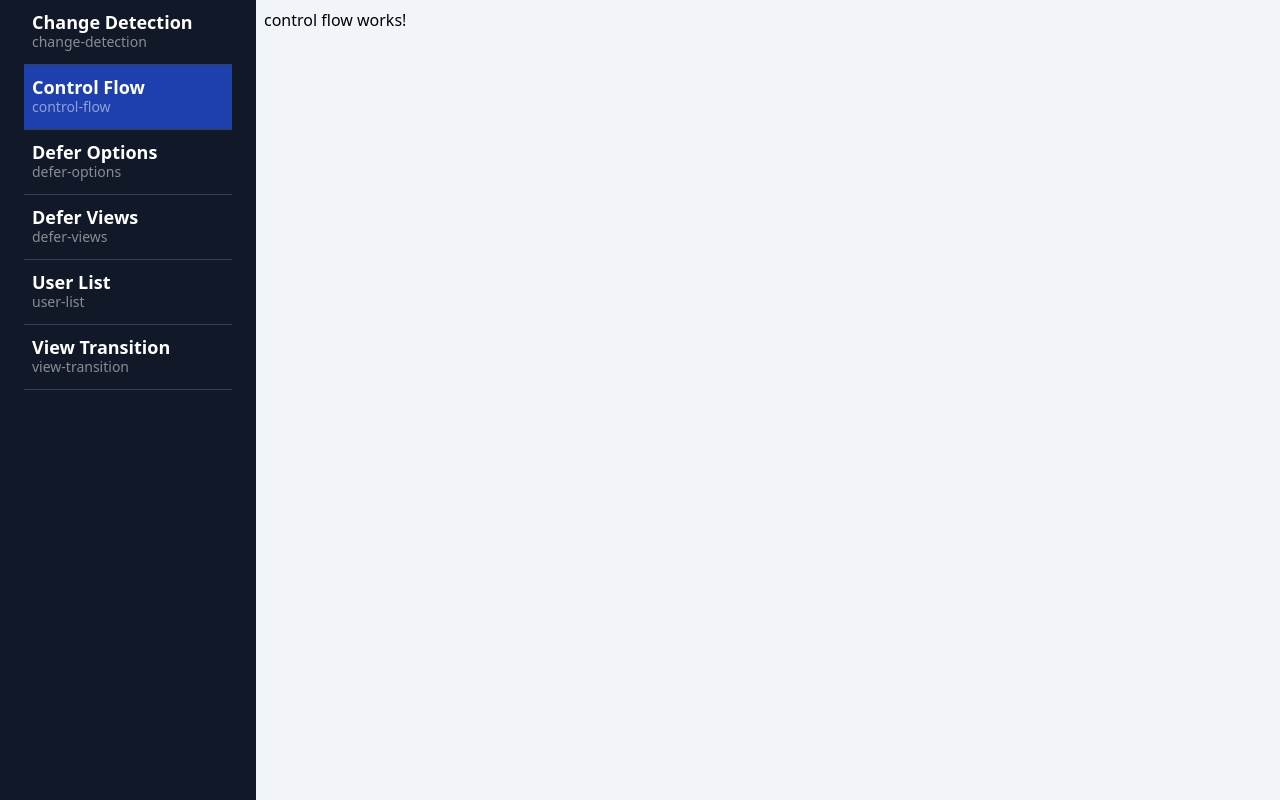
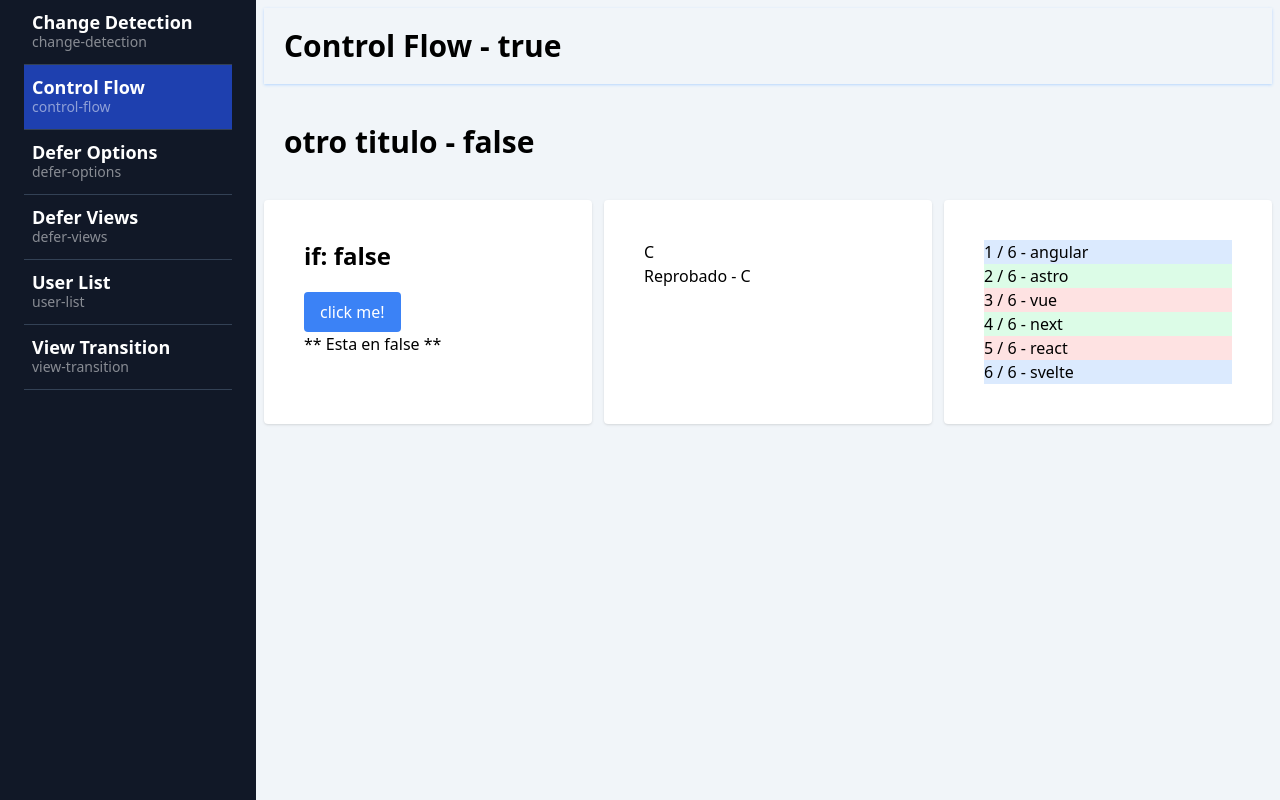
Before and after one commit to bsquiroz/angular_base_17, an Angular app: page /dashboard/control-flow in a window 1280 px wide. Built offline with nearby package versions, Linux system fonts and the light colour scheme.

Commit message:
add control flow

```diff
--- a/src/app/dashboard/pages/control-flow/control-flow.component.html
+++ b/src/app/dashboard/pages/control-flow/control-flow.component.html
@@ -1 +1,56 @@
-<p>control flow works!</p>
+<app-title title="Control Flow" withShadow />
+<app-title title="otro titulo" />
+
+<section class="grid grid-cols-1 md:grid-cols-3 gap-3">
+
+    <div class="bg-white rounded shadow p-10">
+
+        <h2 class="text-2xl font-bold mb-5">if: {{showContent()}}</h2>
+        <button class="bg-blue-500 px-4 py-2 rounded text-white" (click)="toggleContent()">
+            click me!
+        </button>
+        <div>
+            @if(showContent()) {
+            <h2>Esta en true</h2>
+            }
+            @else {
+            <h2>** Esta en false **</h2>
+            }
+        </div>
+
+    </div>
+
+    <div class="bg-white rounded shadow p-10 ">
+        <h2>{{grade()}}</h2>
+
+        @switch (grade()) {
+        @case ("A") {
+        <p>Arriba de 90 - A</p>
+        }
+        @case ("B") {
+        <p>Arriba de 80 - B</p>
+        }
+        @default {
+        <p>Reprobado - C</p>
+        }
+        }
+
+    </div>
+
+    <div class="bg-white rounded shadow p-10">
+        <ul>
+            @for (framework of frameworks(); track $index;
+            let first = $first, last = $last, even = $even, odd = $odd, count = $count ) {
+            <li [class]="{
+                'bg-red-100': even && !first && !last,
+                'bg-green-100': odd && !first && !last,
+                'bg-blue-100': first || last
+            }">{{$index + 1}} / {{count}} - {{framework}}</li>
+            } @empty {
+            <li>Esto esta vacio</li>
+            }
+        </ul>
+
+    </div>
+
+</section>
--- a/src/app/dashboard/pages/control-flow/control-flow.component.ts
+++ b/src/app/dashboard/pages/control-flow/control-flow.component.ts
@@ -1,10 +1,28 @@
 import { CommonModule } from '@angular/common';
-import { Component } from '@angular/core';
+import { Component, signal } from '@angular/core';
+import { TitleComponent } from '@app/shared/title/title.component';
+
+type Grade = 'A' | 'B' | 'C';
 
 @Component({
   selector: 'app-control-flow',
   standalone: true,
-  imports: [CommonModule],
+  imports: [CommonModule, TitleComponent],
   templateUrl: './control-flow.component.html',
 })
-export default class ControlFlowComponent {}
+export default class ControlFlowComponent {
+  public showContent = signal(false);
+  public grade = signal<Grade>('C');
+  public frameworks = signal([
+    'angular',
+    'astro',
+    'vue',
+    'next',
+    'react',
+    'svelte',
+  ]);
+
+  public toggleContent() {
+    this.showContent.update((value) => !value);
+  }
+}
--- a/src/app/shared/title/title.component.html
+++ /dev/null
@@ -1 +0,0 @@
-<p>title works!</p>,
--- a/src/app/shared/title/title.component.ts
+++ b/src/app/shared/title/title.component.ts
@@ -1,10 +1,21 @@
 import { CommonModule } from '@angular/common';
-import { Component } from '@angular/core';
+import { Component, Input, booleanAttribute } from '@angular/core';
 
 @Component({
   selector: 'app-title',
   standalone: true,
   imports: [CommonModule],
-  templateUrl: './title.component.html',
+  template: `<h1
+    [class]="
+      withShadow
+        ? 'shadow mb-5 shadow-blue-200 p-5 text-3xl font-bold'
+        : 'mb-5 p-5 text-3xl font-bold'
+    "
+  >
+    {{ title }} - {{ withShadow }}
+  </h1>`,
 })
-export class TitleComponent {}
+export class TitleComponent {
+  @Input({ required: true }) title: string = '';
+  @Input({ transform: booleanAttribute }) withShadow: boolean = false;
+}
```
